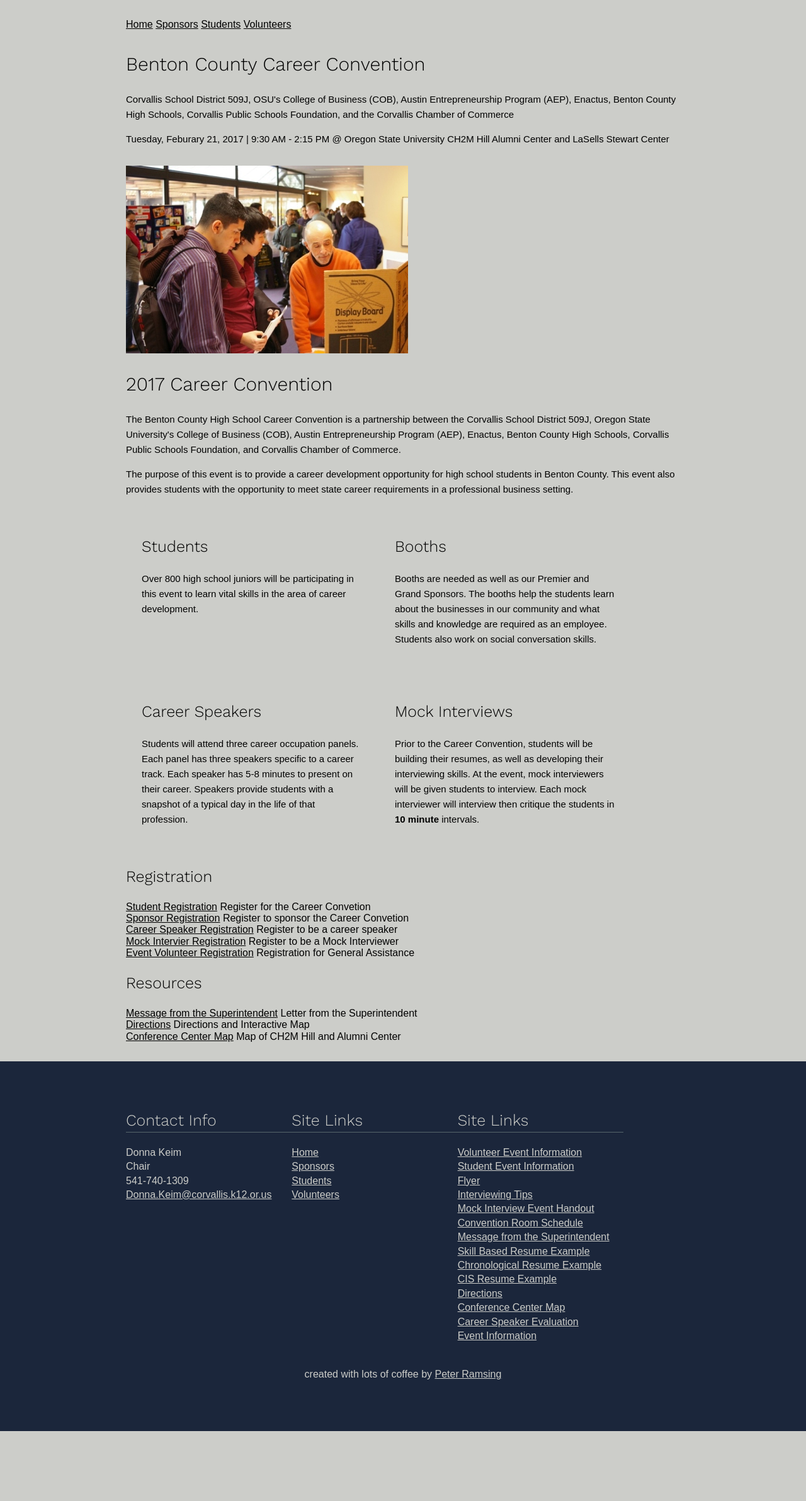
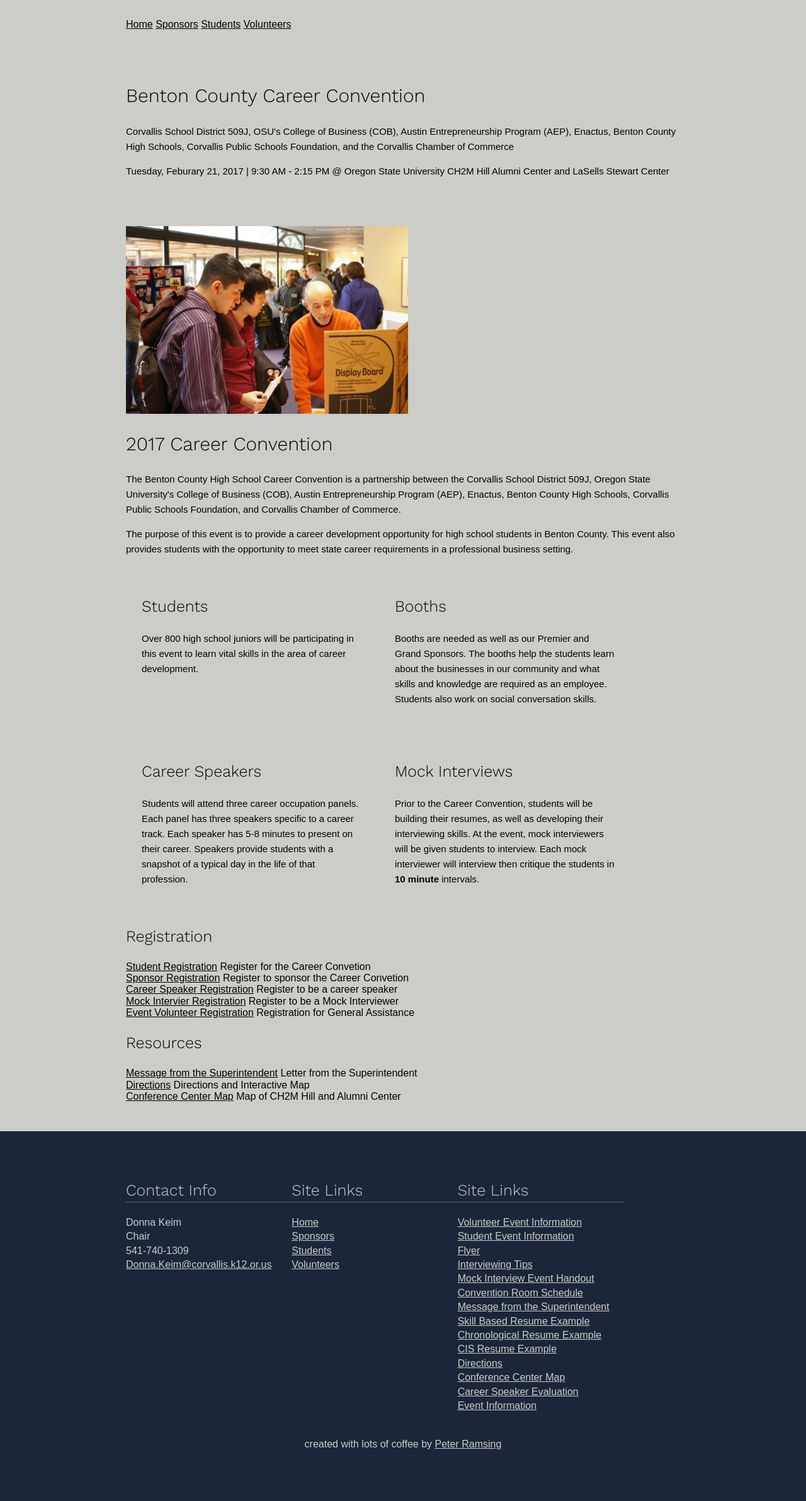
Before and after one commit to peterramsing/benton-county-career-convention, a Jekyll site: the page built from index.html, in a window 1280 px wide. Shown: the whole page at 63% size. Built offline with Jekyll 4.4.1, drawn with Linux system fonts in a browser that asks for light colours; before the commit the page ends 2272 px from its top, so only the background shows below that.

Commit message:
Updates the container to not blow things up...

```diff
--- a/_sass/_layout.scss
+++ b/_sass/_layout.scss
@@ -1,8 +1,8 @@
 
 
 [data-wrap='container'] {
-  margin: 30px auto;
-  padding: 0 20px;
+  margin: 0 auto;
+  padding: 30px 20px;
   width: $small - 20px;
 
   @media (min-width: $medium) {
```
